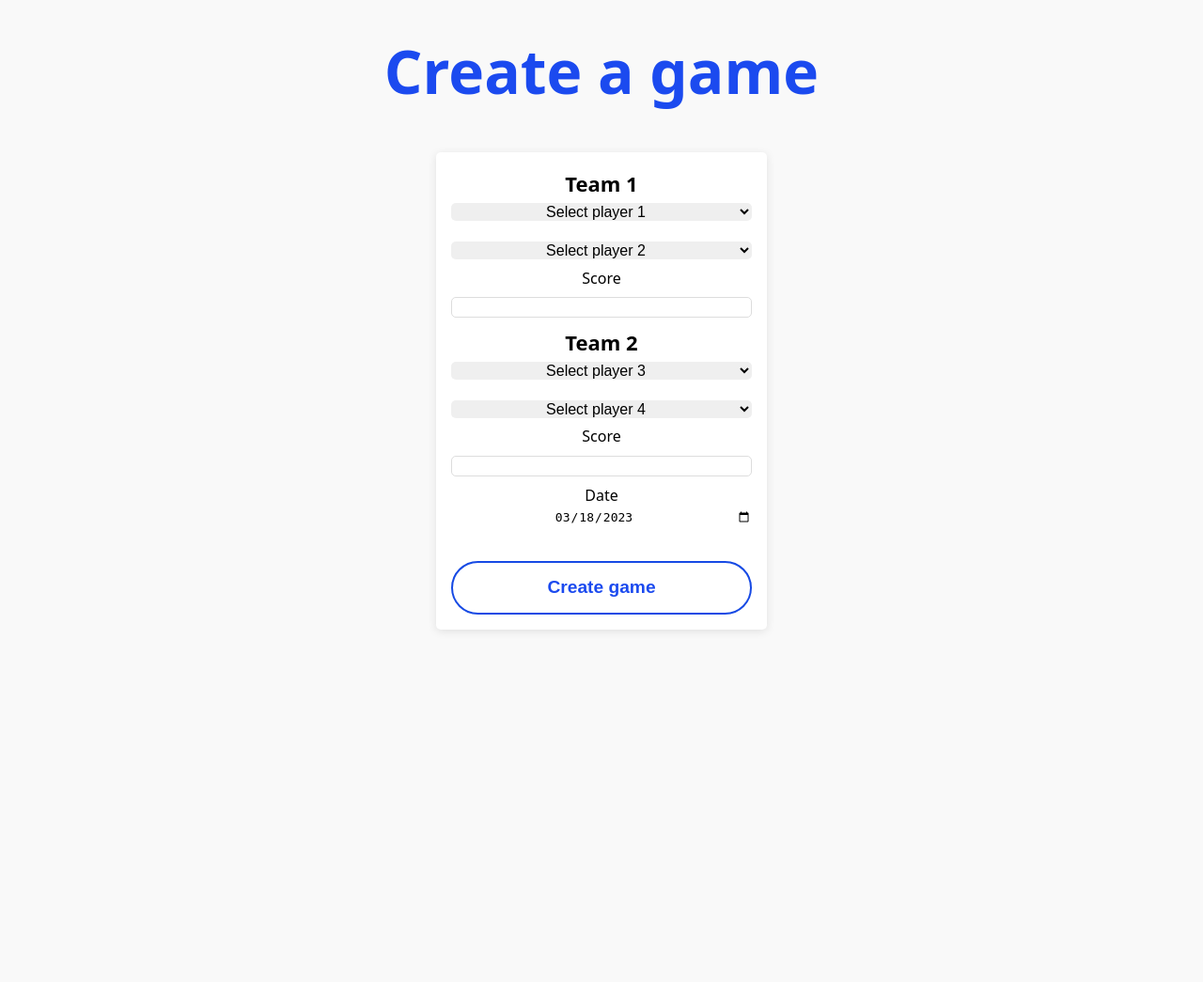
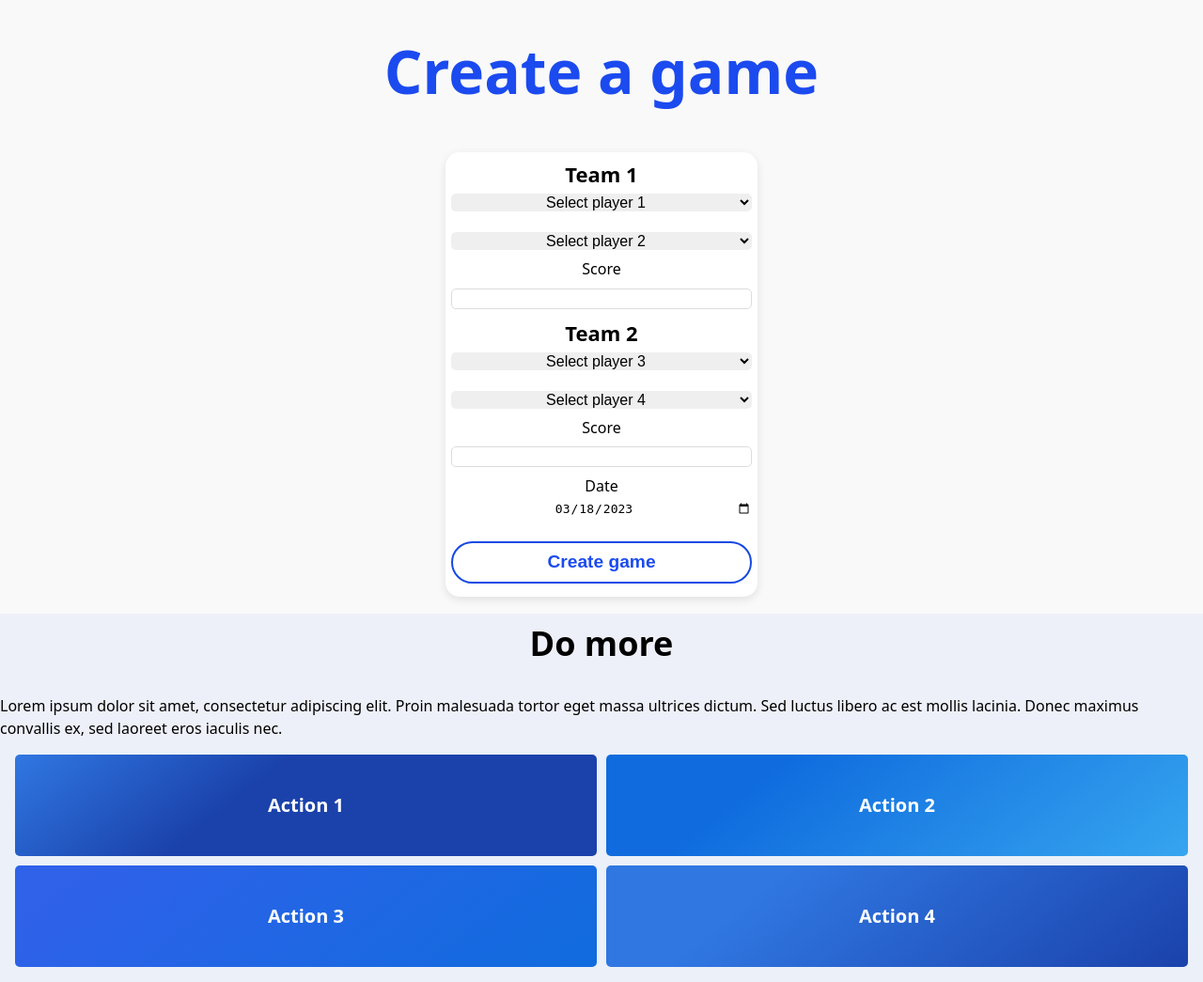
Before and after one commit to lkolebka/baby-foot-python, a Flask app: template myproject/Templates/create_game.html in a window 1280 px wide. Shown: the whole page at 94% size. Before the commit the page ends 672 px from the top, so only its background shows below. Run offline with Flask 2, Linux system fonts and the light colour scheme; the template is opened without the code that fills it, so the values that code supplies are empty; some libraries are stand-ins or nearby versions.

Commit message:
adding box + style

```diff
--- a/myproject/Templates/create_game.html
+++ b/myproject/Templates/create_game.html
@@ -4,9 +4,25 @@
   <meta name="viewport" content="width=device-width, initial-scale=1.0">
   <link rel="stylesheet" type="text/css" href="{{ url_for('static', filename='style.css')}}">
   <title>Create Game</title>
+  <style>
+    .action-grid {
+      display: grid;
+      grid-template-columns: repeat(2, 1fr);
+      gap: 10px;
+    }
+    .action {
+      background-color: lightgray;
+      height: 100px;
+      border-radius: 5px;
+      display: flex;
+      justify-content: center;
+      align-items: center;
+    }
+  </style>
 </head>
 <body>
   <h1>Create a game</h1>
+
   <form method="POST">
     <!-- Team 1 Label -->
     <label for="player1_name" class="team-label">Team 1 </label>
@@ -62,5 +78,25 @@
     <br>
     <input type="submit" value="Create game">
   </form>
+<!-- Do more section -->
+<div class="do-more">
+  <h2>Do more</h2>
+  <p>Lorem ipsum dolor sit amet, consectetur adipiscing elit. Proin malesuada tortor eget massa ultrices dictum. Sed luctus libero ac est mollis lacinia. Donec maximus convallis ex, sed laoreet eros iaculis nec.</p>
+</div>
+
+
+<div class="action-grid">
+  <div class="action action1">Action 1</div>
+  <div class="action action2">Action 2</div>
+  <div class="action action3">Action 3</div>
+  <div class="action action4">Action 4</div>
+</div>
+
+</div>
 </body>
 </html>
+
+
+
+</body>
+</html>
--- a/myproject/static/style.css
+++ b/myproject/static/style.css
@@ -24,9 +24,36 @@ h1 {
     text-align: center;
 }
 
-@media only screen and (max-width: 1000px) {
+.do-more {
+  margin-top: 0.0em;
+  border-top: 0px solid #ccc;
+  padding-top: 0.0em;
+  background-color: #EEF0F9; /* light blue */
+  color: #000000; /* white */
+}
+
+  .do-more h2 {
+    font-weight: 700;
+    margin-top: 0.5em;
+    padding-top: 0.2em;
+    color: #000000;
+    font-size: 36px;
+    font-family: SegoeUI, 'Segoe UI', Roboto, 'Helvetica Neue', Helvetica, 'Microsoft YaHei', Meiryo, 'Meiryo UI', Arial Unicode MS, sans-serif;
+    text-align: center;
+  }
+
+  .do-more p {
+    font-size: 16px;
+    line-height: 1.5;
+    margin-bottom: 0;
+  }
+
+  @media only screen and (max-width: 1000px) {
     h1 {
         font-size: 48px;
+    }
+    h2 {
+        font-size: 36px;
     }
 }
 
@@ -34,7 +61,11 @@ h1 {
     h1 {
         font-size: 36px;
     }
+    h2 {
+        font-size: 24px;
+    }
 }
+
 
 .cdx_mkt_subtext_container {
     max-width: 1200px;
@@ -57,11 +88,11 @@ h1 {
 
 form {
     width: 90%;
-    margin: 2em auto;
-    padding: 1em;
+    margin: 0.5em auto;
+    padding: 0.4em;
     background-color: #fff;
-    border-radius: 5px;
-    box-shadow: 0 2px 10px rgba(0, 0, 0, 0.1);
+    border-radius: 15px;
+    box-shadow: 0 3px 10px rgba(0, 0, 0, 0.1);
 }
 
 .team-label {
@@ -146,7 +177,7 @@ input[type="date"], input[type="time"], select {
 
 input[type="submit"] {
     width: 100%;
-    padding: 0.8em;
+    padding: 0.5em;
     background: linear-gradient(81.62deg, #ffffff 8.72%, #ffffff 85.01%);
     color: #1b4aef;
     border: 2px solid #174ae4;
@@ -154,7 +185,8 @@ input[type="submit"] {
     font-size: 1.2em;
     font-weight: 700;
     cursor: pointer;
-    margin-top: 0.8em;
+    margin-top: 0.2em;
+    margin-bottom: 0.4em;
 }
 
 input[type="submit"]:hover {
@@ -187,3 +219,50 @@ input[type="submit"]:hover {
         width: 25%;
     }
 }
+
+/* Grid control */
+.action-grid {
+    display: grid;
+    grid-template-columns: repeat(2, 1fr);
+    justify-content: center;
+    grid-gap: 30px;
+    border: 0px solid rgba(0, 0, 0, 0.1);
+    padding: 1em;
+    overflow: hidden;
+    background-color: #EBF0F9;
+  }
+
+  /* Individual actions */
+  .action:nth-child(1) {
+    background: linear-gradient(141.69deg, #3077e2 0%, #1b42ab 39%);
+    color: #fff;
+  }
+
+  .action:nth-child(2) {
+    background: linear-gradient(141.13deg, #106cde 26.29%, #36a5ef 100%);
+    color: #fff;
+  }
+
+  .action:nth-child(3) {
+    background: linear-gradient(141.69deg, #2f61e9 10%, #106cde 100%);
+    color: #fff;
+  }
+
+  .action:nth-child(4) {
+    background: linear-gradient(141.13deg, #3077e2 26.29%, #1b42ab 100%);
+    color: #fff;
+  }
+
+  /* Common styles for all actions */
+  .action {
+    padding: 0.2em;
+    border-radius: 40px;
+    text-align: center;
+    display: flex;
+    justify-content: center;
+    align-items: center;
+    font-weight: 600;
+    font-size: 20px;
+    font-family: SegoeUI, 'Segoe UI', Roboto, 'Helvetica Neue', Helvetica, 'Microsoft YaHei', Meiryo, 'Meiryo UI', Arial Unicode MS, sans-serif;
+    word-wrap: normal;
+  }
```
